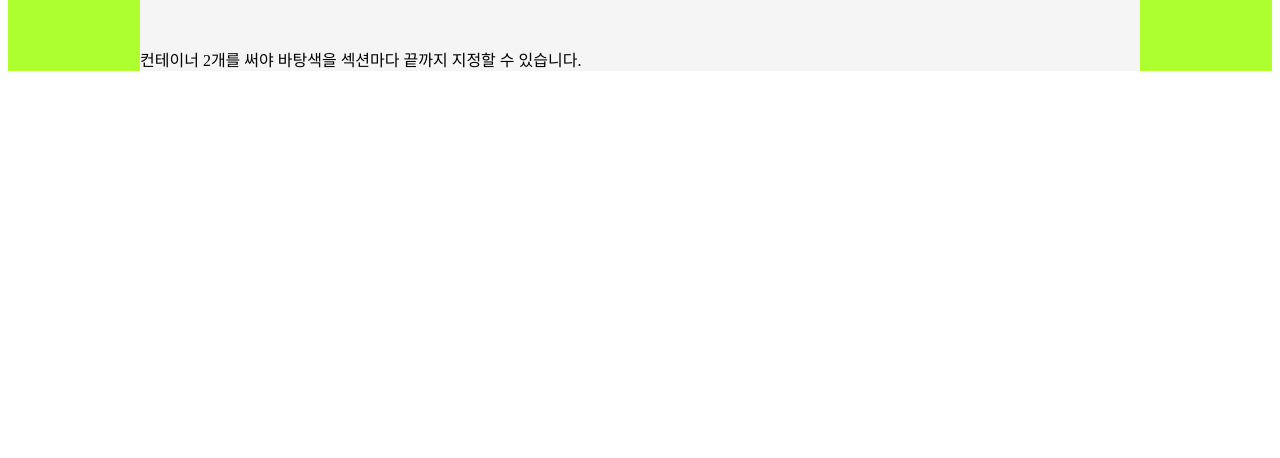
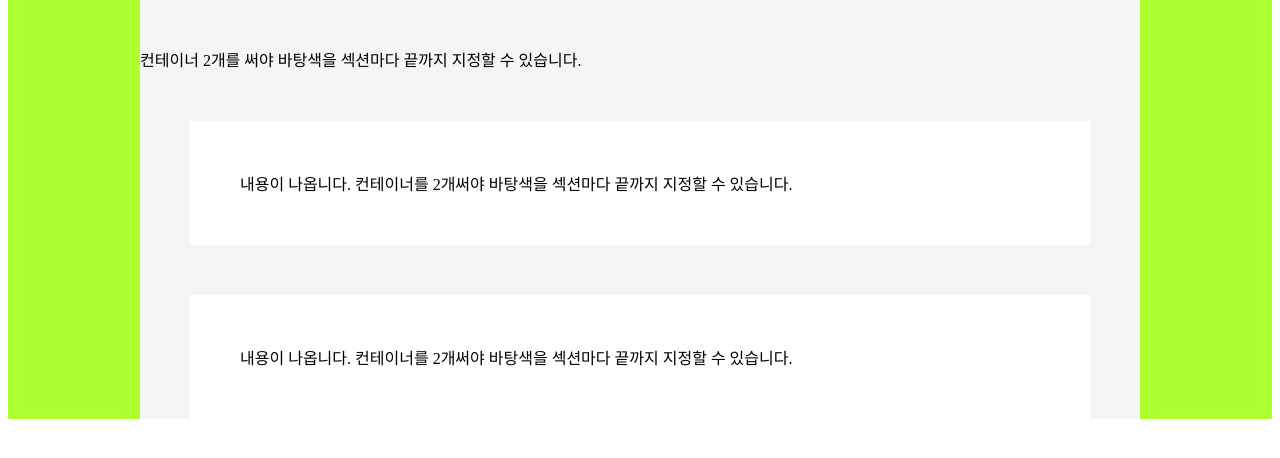
Before and after one commit to xerimu/1, a plain HTML site: page index.html in a window 1280 px wide. Shown: the part 214-672 px from the top of the page. Drawn offline with Linux system fonts and the light colour scheme.

Commit message:
Add files via upload

```diff
--- a/index.html
+++ b/index.html
@@ -31,6 +31,8 @@
 		<div class="contents">
 			<h2>섹션에 배경넣기</h2>
 			컨테이너 2개를 써야 바탕색을 섹션마다 끝까지 지정할 수 있습니다.
+			<p>내용이 나옵니다. 컨테이너를 2개써야 바탕색을 섹션마다 끝까지 지정할 수 있습니다.</p>
+			<p>내용이 나옵니다. 컨테이너를 2개써야 바탕색을 섹션마다 끝까지 지정할 수 있습니다.</p>
 		</div>
 	</section>
 </body>
```
